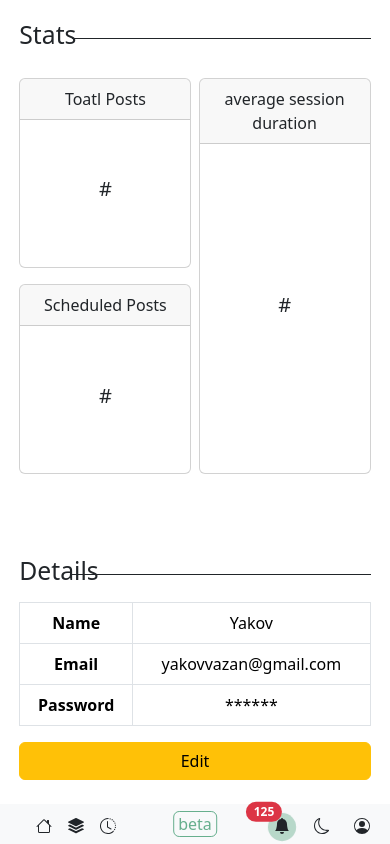
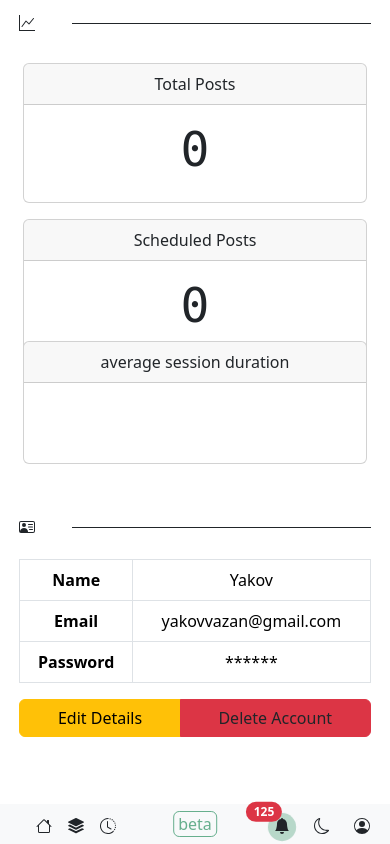
Before and after one commit to YakovVazan/CS50-Final-Project, a Flask app: page /account_center in a window 390 px wide. Run offline with Flask 3, Linux system fonts and the light colour scheme; a user stored in the database is signed in; data comes from the database, SQL or seed files in the repository; both versions use the stored data as it was after the commit; data that the repository does not hold is empty; some libraries are stand-ins or nearby versions.

Commit message:
feat: make acocunt_center reponsive

```diff
--- a/app.py
+++ b/app.py
@@ -7,6 +7,7 @@ from blueprints_and_modules.modules.scheduler.scheduler import *
 from blueprints_and_modules.blueprints.admin.reports import reports_bp
 from blueprints_and_modules.blueprints.auth_and_account.auth import auth_bp
 from blueprints_and_modules.blueprints.auth_and_account.account import account_bp
+from blueprints_and_modules.blueprints.auth_and_account.user_data import user_data_bp
 from blueprints_and_modules.blueprints.auth_and_account.email_auth import email_auth_bp
 from blueprints_and_modules.blueprints.communications_and_posts.communications import communications_bp
 from blueprints_and_modules.blueprints.communications_and_posts.posts import posts_bp
@@ -30,6 +31,7 @@ socketio.init_app(app)
 # Configure blueprints
 app.register_blueprint(auth_bp)
 app.register_blueprint(account_bp)
+app.register_blueprint(user_data_bp)
 app.register_blueprint(email_auth_bp)
 app.register_blueprint(communications_bp)
 app.register_blueprint(posts_bp)
--- /dev/null
+++ b/blueprints_and_modules/blueprints/auth_and_account/user_data.py
@@ -0,0 +1,28 @@
+import sqlite3
+from flask import Blueprint, session
+from blueprints_and_modules.blueprints.db.db import get_db_connection
+
+user_data_bp = Blueprint("user_data_bp", __name__,
+                         template_folder="../../templates")
+
+
+@user_data_bp.route('/account_center/<int:user_id>')
+def get_user_data(user_id):
+    if user_id == session["user_id"]:
+        conn = get_db_connection()
+        conn.row_factory = sqlite3.Row
+        cursor = conn.cursor()
+
+        posts = cursor.execute(
+            "SELECT COUNT(*) FROM messages WHERE user_id = ?", (user_id,)).fetchall()
+        user_posts = [dict(post) for post in posts]
+
+        scheduled_posts = cursor.execute(
+            "SELECT COUNT(*) FROM scheduled_posts WHERE user_id = ?", (user_id,)).fetchall()
+        user_scheduled_posts = [dict(scheduled_post)
+                                for scheduled_post in scheduled_posts]
+
+        cursor.close()
+        conn.close()
+
+        return {"posts": user_posts, "scheduled_posts": user_scheduled_posts}
--- a/static/css/account-center.css
+++ b/static/css/account-center.css
@@ -12,9 +12,10 @@
 
 #details {
     width: 100%;
+    height: 40%;
     display: flex;
     flex-direction: column;
-    justify-content: end;
+    justify-content: center;
 }
 
 #stats,
@@ -31,12 +32,6 @@
     align-items: center;
     justify-content: space-between;
     margin-bottom: 1em;
-}
-
-#stats-header-link,
-#details-header-link {
-    text-decoration: none;
-    color: var(--bs-body-color);
 }
 
 #stats-header-left {
@@ -79,3 +74,8 @@
     height: 100%;
     margin-bottom: 1em;
 }
+
+#total-posts, #total-scheduled-posts {
+    font-size: 3em;
+    font-family: monospace;
+}
--- a/static/css/chat.css
+++ b/static/css/chat.css
@@ -5,7 +5,7 @@
 
 #chat-window {
     height: 25em;
-    width: 50%;
+    width: 75%;
     background-color: #ffc107;
     position: absolute;
 }
--- a/static/css/general.css
+++ b/static/css/general.css
@@ -25,6 +25,11 @@ main {
 th,
 td {
     vertical-align: middle;
+}
+
+.undecorated-link {
+    text-decoration: none;
+    color: var(--bs-body-color);
 }
 
 #notifications-toasts-container {
--- a/static/css/responsiveness.css
+++ b/static/css/responsiveness.css
@@ -1,20 +1,32 @@
 /* Desktop */
-@media screen and (max-width: 1024px) {
-    main {
-        padding-top: 1rem;
-    }
-
+@media screen and (min-width: 1024px) {
     #chat-window {
-        width: 75%;
+        width: 65%;
     }
 
     #login-director-card {
         width: 75%;
     }
+
+    .account-center-icon {
+        display: none;
+    }
+
+    .account-center-sub-header {
+        display: "";
+    }
 }
 
 /* Medium */
-@media screen and (min-width: 768px) and (max-width: 1024px) {}
+@media screen and (min-width: 768px) and (max-width: 1024px) {
+    .account-center-icon {
+        display: none;
+    }
+
+    .account-center-sub-header {
+        display: "";
+    }
+}
 
 /* Mobile */
 @media screen and (min-width: 375px) and (max-width: 768px) {
@@ -69,6 +81,14 @@
         right: 50%;
         transform: translateX(50%);
     }
+
+    .account-center-icon {
+        display: "";
+    }
+
+    .account-center-sub-header {
+        display: none;
+    }
 }
 
 /* Tiny */
@@ -79,4 +99,31 @@
         bottom: 0;
         padding-bottom: 1.8em !important;
     }
+
+    .account-center-icon {
+        display: "";
+    }
+
+    .account-center-sub-header {
+        display: none;
+    }
 }
+
+/* Tiny to medium */
+@media screen and (min-width: 0px) and (max-width: 768px) {
+    #stats-body {
+        display: block;
+    }
+
+    #stats-posts {
+        height: 66%;
+        width: 100%;
+        align-items: center;
+    }
+
+    #stats-session {
+        height: 33%;
+        width: 100%;
+        align-items: center;
+    }
+}
--- a/static/js/accountCenter.js
+++ b/static/js/accountCenter.js
@@ -5,6 +5,33 @@ import { passwordLength } from "./registrationLogics.js";
 
 let submitButton = document.querySelector("#submit-personal-changes");
 
+// set stats for accout_center
+if (document.querySelector("#account-center-block")) {
+  // Fetch current user details
+  fetch("/get_current_user_details")
+    .then((response) => response.json())
+    .then((data) => {
+      // Fetch details for the specific user using the retrieved ID
+      fetch(`/account_center/${data.id}`)
+        .then((res) => res.json())
+        .then((details) => {
+          // turn off spinners
+          document.querySelectorAll(".stats-spinner").forEach((spinner) => {
+            spinner.style.display = "none";
+          });
+
+          // Update the total posts count
+          document.querySelector("#total-posts").innerHTML =
+            details.posts[0]["COUNT(*)"];
+
+          // Update the total scheduled posts count
+          document.querySelector("#total-scheduled-posts").innerHTML =
+            details.scheduled_posts[0]["COUNT(*)"];
+        });
+    });
+}
+
+// edit personal details in account_center
 if (submitButton) {
   // name
   let oldName = document.querySelector("#username").innerHTML,
--- a/templates/account_center.html
+++ b/templates/account_center.html
@@ -8,29 +8,35 @@
     <div id="stats">
         <div id="stats-header">
             <span id="stats-header-left">
-                <a href="#stats" id="stats-header-link">
-                    <h2 class="account-center-sub-header">Stats</h2>
-                </a>
-                <!-- <svg xmlns="http://www.w3.org/2000/svg" width="16" height="16" fill="currentColor"
-                    class="bi bi-graph-up" viewBox="0 0 16 16">
+                <!-- <a href="#stats" class="undecorated-link"> -->
+                <h2 class="account-center-sub-header">Stats</h2>
+                <!-- </a> -->
+                <svg xmlns="http://www.w3.org/2000/svg" width="16" height="16" fill="currentColor"
+                    class="bi bi-graph-up account-center-icon" viewBox="0 0 16 16">
                     <path fill-rule="evenodd"
                         d="M0 0h1v15h15v1H0zm14.817 3.113a.5.5 0 0 1 .07.704l-4.5 5.5a.5.5 0 0 1-.74.037L7.06 6.767l-3.656 5.027a.5.5 0 0 1-.808-.588l4-5.5a.5.5 0 0 1 .758-.06l2.609 2.61 4.15-5.073a.5.5 0 0 1 .704-.07" />
-                </svg> -->
+                </svg>
             </span>
             <span class="account-center-hr"></span>
         </div>
         <div id="stats-body">
             <div id="stats-posts">
                 <div class="card">
-                    <div class="card-header">Toatl Posts</div>
+                    <div class="card-header">Total Posts</div>
                     <div class="card-body">
-                        <h5 class="card-title">#</h5>
+                        <div class="stats-spinner spinner-border" role="status">
+                            <span class="visually-hidden">Loading...</span>
+                        </div>
+                        <h5 id="total-posts" class="card-title"></h5>
                     </div>
                 </div>
                 <div class="card">
                     <div class="card-header">Scheduled Posts</div>
                     <div class="card-body">
-                        <h5 class="card-title">#</h5>
+                        <div class="stats-spinner spinner-border" role="status">
+                            <span class="visually-hidden">Loading...</span>
+                        </div>
+                        <h5 id="total-scheduled-posts" class="card-title"></h5>
                     </div>
                 </div>
             </div>
@@ -38,7 +44,10 @@
                 <div class="card">
                     <div class="card-header">average session duration</div>
                     <div class="card-body">
-                        <h5 class="card-title">#</h5>
+                        <div class="stats-spinner spinner-border" role="status">
+                            <span class="visually-hidden">Loading...</span>
+                        </div>
+                        <h5 class="card-title"></h5>
                     </div>
                 </div>
             </div>
@@ -49,16 +58,16 @@
     <div id="details">
         <div id="details-header">
             <span id="stats-header-left">
-                <a href="#details" id="details-header-link">
-                    <h2 class="account-center-sub-header">Details</h2>
-                </a>
-                <!-- <svg xmlns="http://www.w3.org/2000/svg" width="16" height="16" fill="currentColor"
-                    class="bi bi-person-vcard" viewBox="0 0 16 16">
+                <!-- <a href="#details" class="undecorated-link"> -->
+                <h2 class="account-center-sub-header">Details</h2>
+                <!-- </a> -->
+                <svg xmlns="http://www.w3.org/2000/svg" width="16" height="16" fill="currentColor"
+                    class="bi bi-person-vcard account-center-icon" viewBox="0 0 16 16">
                     <path
                         d="M5 8a2 2 0 1 0 0-4 2 2 0 0 0 0 4m4-2.5a.5.5 0 0 1 .5-.5h4a.5.5 0 0 1 0 1h-4a.5.5 0 0 1-.5-.5M9 8a.5.5 0 0 1 .5-.5h4a.5.5 0 0 1 0 1h-4A.5.5 0 0 1 9 8m1 2.5a.5.5 0 0 1 .5-.5h3a.5.5 0 0 1 0 1h-3a.5.5 0 0 1-.5-.5" />
                     <path
                         d="M2 2a2 2 0 0 0-2 2v8a2 2 0 0 0 2 2h12a2 2 0 0 0 2-2V4a2 2 0 0 0-2-2zM1 4a1 1 0 0 1 1-1h12a1 1 0 0 1 1 1v8a1 1 0 0 1-1 1H8.96q.04-.245.04-.5C9 10.567 7.21 9 5 9c-2.086 0-3.8 1.398-3.984 3.181A1 1 0 0 1 1 12z" />
-                </svg> -->
+                </svg>
             </span>
             <span class="account-center-hr"></span>
         </div>
@@ -90,7 +99,10 @@
                 </form>
             </button>
             {% endif %}
-            <button class="btn btn-warning" data-bs-toggle="modal" data-bs-target="#updatesModal">Edit</button>
+            <button class="btn btn-warning" data-bs-toggle="modal" data-bs-target="#updatesModal">Edit Details</button>
+            <button class="btn btn-danger">
+                <a href="/delete_account" class="undecorated-link">Delete Account</a>
+            </button>
         </div>
     </div>
 </div>
--- a/templates/main_layout.html
+++ b/templates/main_layout.html
@@ -177,17 +177,13 @@
             <!-- Account settings list -->
             <ul class="dropdown-menu dropdown-menu-end">
               {% if session["user_id"] %}
-              <li><a class="dropdown-item" href="/account_center">Account Center</a></li>
-              <hr class="solid">
               <li><a class="dropdown-item" href="/logout" id="logout-button">Log Out</a></li>
               <hr class="solid">
-              <li><a class="dropdown-item text-danger" href="/delete_account" id="logout-button">Delete Account</a></li>
+              <li><a class="dropdown-item" href="/account_center">Account Center</a></li>
               {% if session["app_owner"] %}
               <hr class="solid">
               <li id="admin-is-here"><a class="dropdown-item text-warning" href="/dashboard">Dashboard</a></li>
               {% endif %}
-              <hr class="solid">
-              <li class="text-muted text-center">{{session["version_numbering"]}}</li>
               {% else %}
               <li><a class="dropdown-item" href="/register">Register</a></li>
               <hr class="solid">
@@ -228,6 +224,11 @@
     <!-- Privacy Policy -->
     <span>&#8226;</span>
     <a href="/privacy_policy">Privacy Policy</a>
+    <!-- Version -->
+    {% if session["user_id"] %}
+    <span>&#8226;</span>
+    {{session["version_numbering"]}}
+    {% endif %}
     <!-- feedback -->
     <span id="bug-icon" data-bs-target="#fbAndBugsModal" data-bs-toggle="modal" style="cursor: pointer;">
       <svg xmlns="http://www.w3.org/2000/svg" width="16" height="16" fill="currentColor" class="bi bi-bug"
```
Also changed, not shown: social_hub.db, 6 other files.
